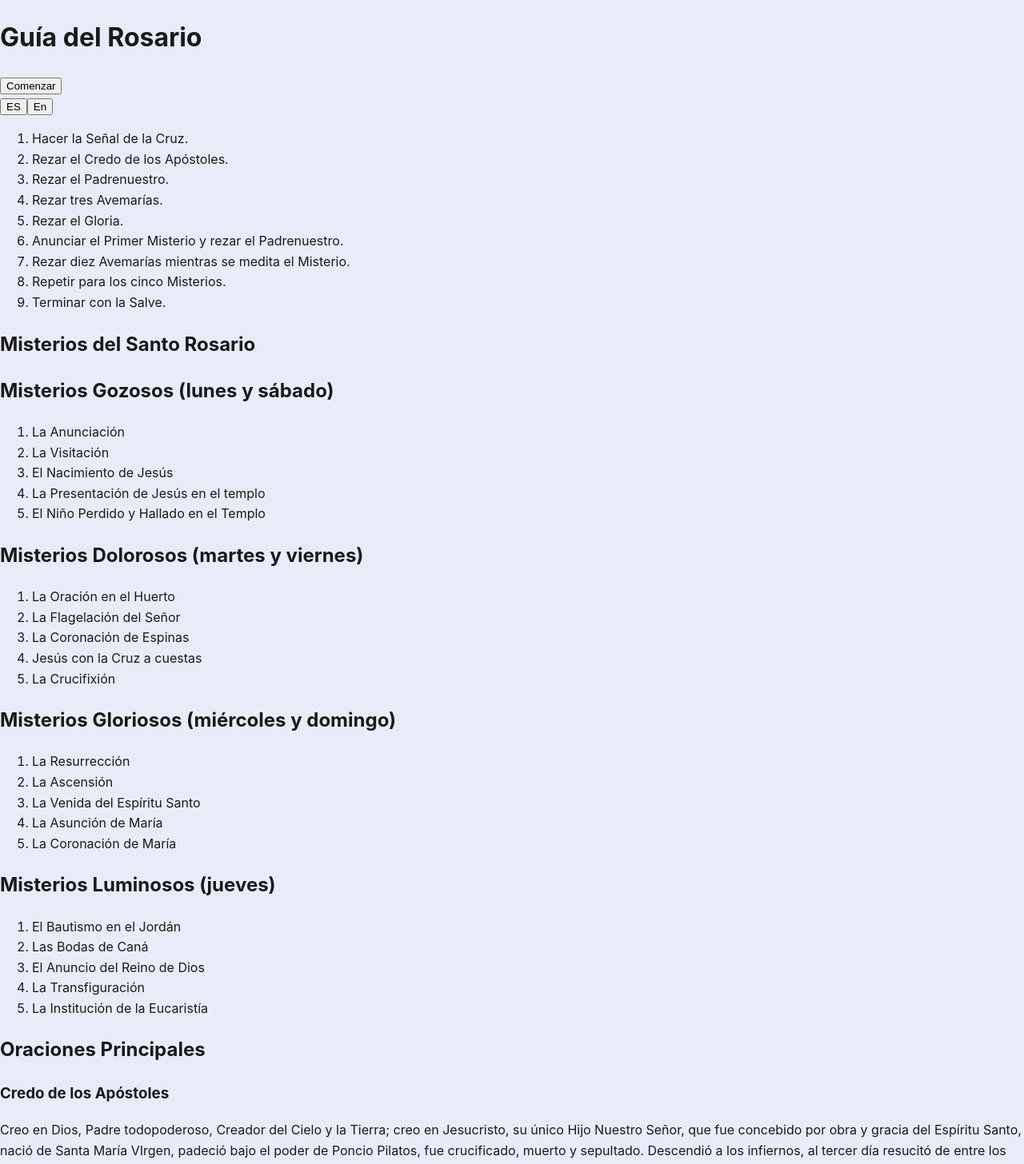
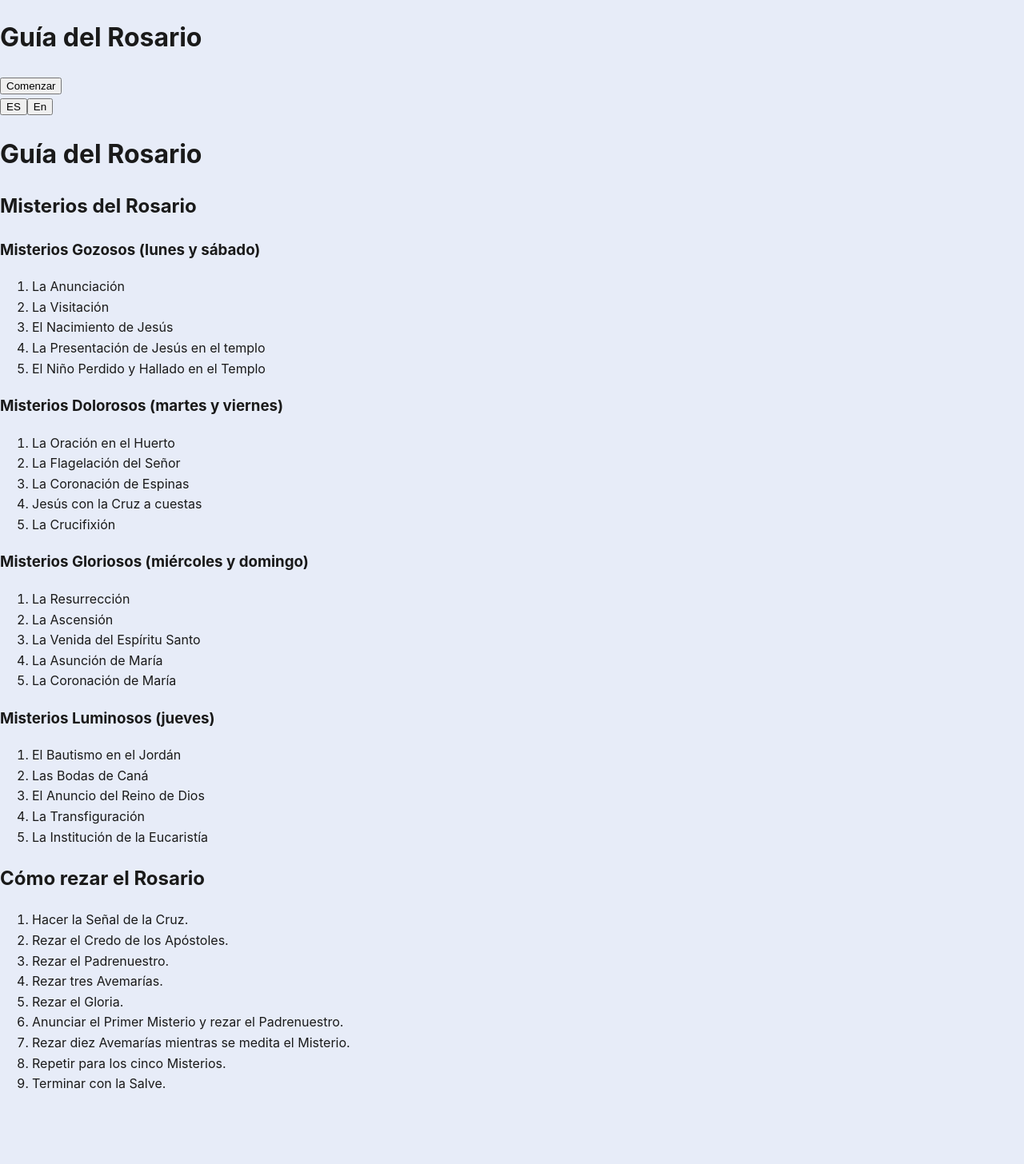
Before and after one commit to LuisDev912/Rosary-guide, a React (Vite) app: page / in a window 1280 px wide. Shown: the top 1456 px of the page at 80% size. After the commit the page ends 1385 px from the top, so only its background shows below. Built offline with nearby package versions, Linux system fonts and the light colour scheme.

Commit message:
style(structure): add semantic tags in RosaryPage.jsx to improve HTML structure

```diff
--- a/src/components/Mysteries.jsx
+++ b/src/components/Mysteries.jsx
@@ -21,9 +21,6 @@ function Mysteries() {
 
     return (
         <section>
-            {/* Título general */}
-            <h1>{t("rosary.mysteries.title")}</h1>
-
             {/* Joyful */}
             <MysteryGroup
                 title={t("rosary.mysteries.joyful.title")}
--- a/src/components/MysteryGroup.jsx
+++ b/src/components/MysteryGroup.jsx
@@ -19,7 +19,7 @@ function MysteryGroup({title, items}) {
     const { t } = useTranslation();
     return (
         <>
-            <h2>{t(title)}</h2>
+            <h3>{t(title)}</h3>
             <div className="MysteriesGroup">
                 <ol>
 
--- a/src/pages/RosaryPage.jsx
+++ b/src/pages/RosaryPage.jsx
@@ -51,11 +51,20 @@ function RosaryPage() {
     }, [todayMysteries, currentMysteryIndex]);
     return (
         <>
-            <div>
-                <Steps />
-                <Mysteries />
-                <PrayerList />
-                <MysteryGroup />
+            <div className="Rosary-page">
+                <h1>{t("home.title")}</h1>
+
+                {/* show the Mysteries of the current day */}
+                <section className="Mysteries-of-the-day">
+                    <h2>{t("mysteries.title")}</h2>
+                    <Mysteries />
+                </section>
+
+                {/* show the Steps component to guide through the Rosary */}
+                <section className="Rosary-steps">
+                    <h2>{t("steps.title")}</h2>
+                    <Steps/>
+                </section>
             </div>
         </>
     );
```
